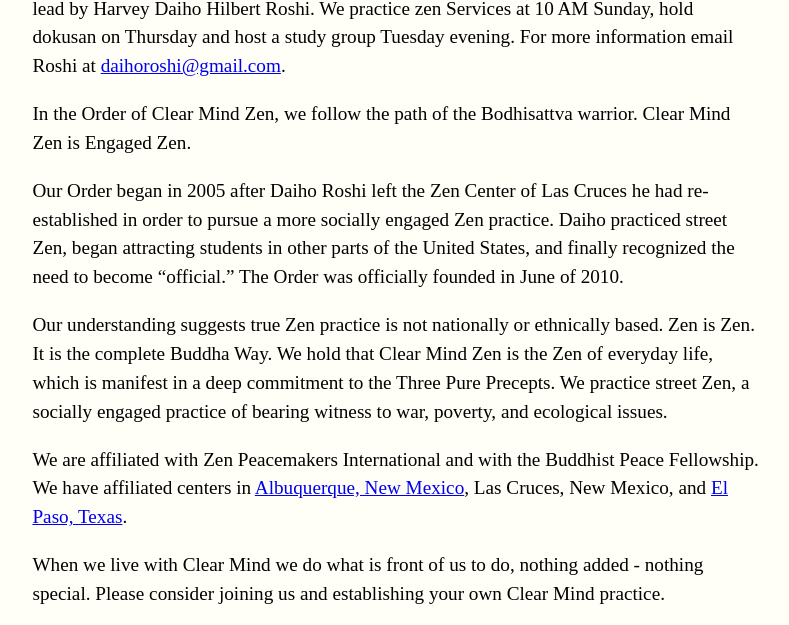
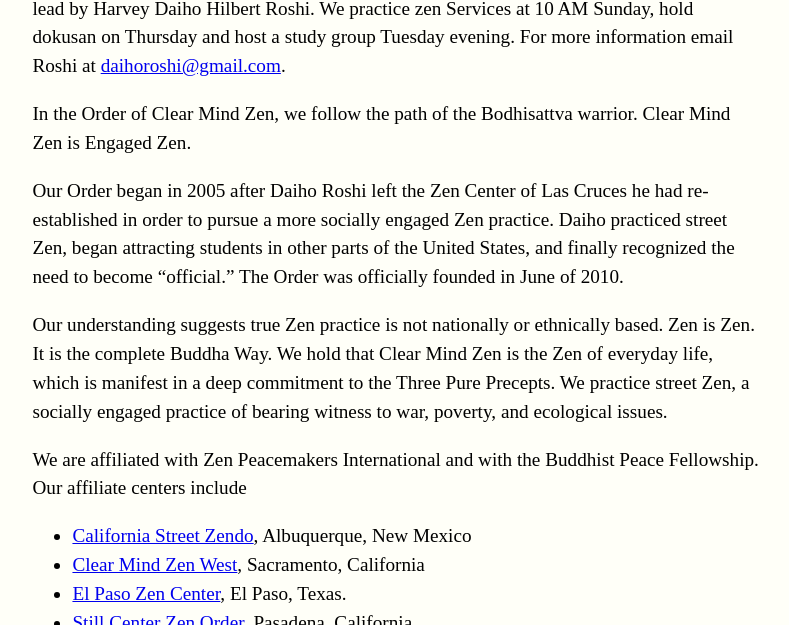
Before and after one commit to zacharski/zen, an Astro site: page / in a window 1280 px wide. Shown: the part 688-1313 px from the top of the page, without its empty margins (243-1032 px from the left). Built offline with nearby package versions, Linux system fonts and the light colour scheme; Astro itself is replaced by a stand-in of ours.

Commit message:
added additional zen centers

```diff
--- a/src/pages/about.astro
+++ b/src/pages/about.astro
@@ -4,7 +4,7 @@
 import { Image } from 'astro:assets';
 import  linImage  from '../assets/lineage2.png';
 import ensoImage from '../assets/enso25.png'; // Image is 1600x900
-const title = "Order of Clear Mind Zen - About";
+const title = "Organ Mountain Zen - About";
 ---
 <BaseLayout pageTitle={title}>
   <div >
--- a/src/pages/blog.astro
+++ b/src/pages/blog.astro
@@ -2,7 +2,7 @@
 import BaseLayout from '../layouts/BaseLayout.astro';
 import BlogPost from '../components/BlogPost.astro';
 const allPosts = Object.values(import.meta.glob('../pages/posts/*.md', { eager: true }));
-const pageTitle = "Clear Mind Zen"
+const pageTitle = "Organ Mountain Zen"
 ---
 <BaseLayout pageTitle={pageTitle}>
   <h3>Roshi will blog here in the future</h3>
--- a/src/pages/index.astro
+++ b/src/pages/index.astro
@@ -26,12 +26,16 @@
   It is the complete Buddha Way. We hold that Clear Mind Zen is the Zen of everyday life, which is manifest in a deep
   commitment to the Three Pure Precepts. We practice street Zen, a socially engaged practice of bearing witness to war, poverty, and ecological issues.</p>
 
-<p>We are affiliated with Zen Peacemakers International and with the Buddhist Peace Fellowship. We have affiliated centers in
-  <a target="_blank" rel="noopener noreferrer" href="https://www.californiastreetzendo.org/"> Albuquerque, New Mexico</a>,
-  Las Cruces, New Mexico, and
-    <a target="_blank" rel="noopener noreferrer" href="https://www.elpasozen.org/"> El Paso, Texas</a>.</p>
-
+<p>We are affiliated with Zen Peacemakers International and with the Buddhist Peace Fellowship. Our affiliate centers include</p>
+<ul>
+  <li><a target="_blank" rel="noopener noreferrer" href="https://www.californiastreetzendo.org/"> California Street Zendo</a>, Albuquerque, New Mexico</li>
+  <li><a target="_blank" rel="noopener noreferrer" href="https://clearmindzenwest.com/"> Clear Mind Zen West</a>, Sacramento, California</li>
+<li>
+    <a target="_blank" rel="noopener noreferrer" href="https://www.elpasozen.org/"> El Paso Zen Center</a>, El Paso, Texas</a>.</li>
+    <li><a target="_blank" rel="noopener noreferrer" href="http://stillcenter.org/"> Still Center Zen Order</a>, Pasadena, California</li>
+  </ul>
 <p>When we live with Clear Mind we do what is front of us to do, nothing added - nothing special. Please consider joining us and establishing
   your own Clear Mind practice.</p>
 
+
 </BaseLayout>
--- a/src/pages/practice.astro
+++ b/src/pages/practice.astro
@@ -4,7 +4,7 @@
 import { Image } from 'astro:assets';
 import myImage from '../assets/zenLogo.png'; // Image is 1600x900
 import ensoImage from '../assets/enso25.png'; // Image is 1600x900
-const title = "Order of Clear Mind Zen - Practice";
+const title = "Organ Mountain Zen - Practice";
 ---
 <BaseLayout pageTitle={title}>
 
```
